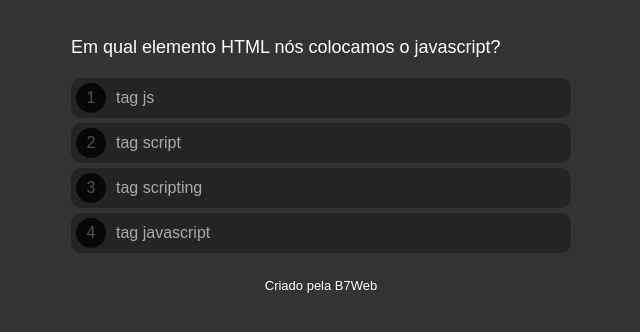
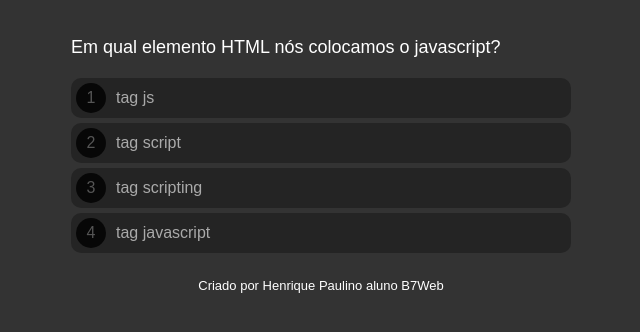
Before and after one commit to Hiiqs/quiz, a plain HTML site: page index.html in a window 1280 px wide. Shown: the part 284-616 px from the top of the page, without its empty margins (319-959 px from the left). Drawn offline with Linux system fonts and the light colour scheme.

Commit message:
Update index.html

```diff
--- a/index.html
+++ b/index.html
@@ -29,7 +29,7 @@
         <button>Fazer novamente</button>
     </div>
 
-    <footer>Criado pela B7Web</footer>
+    <footer>Criado por Henrique Paulino aluno B7Web</footer>
 
     <script src="questions.js"></script>
     <script src="script.js"></script>
```
